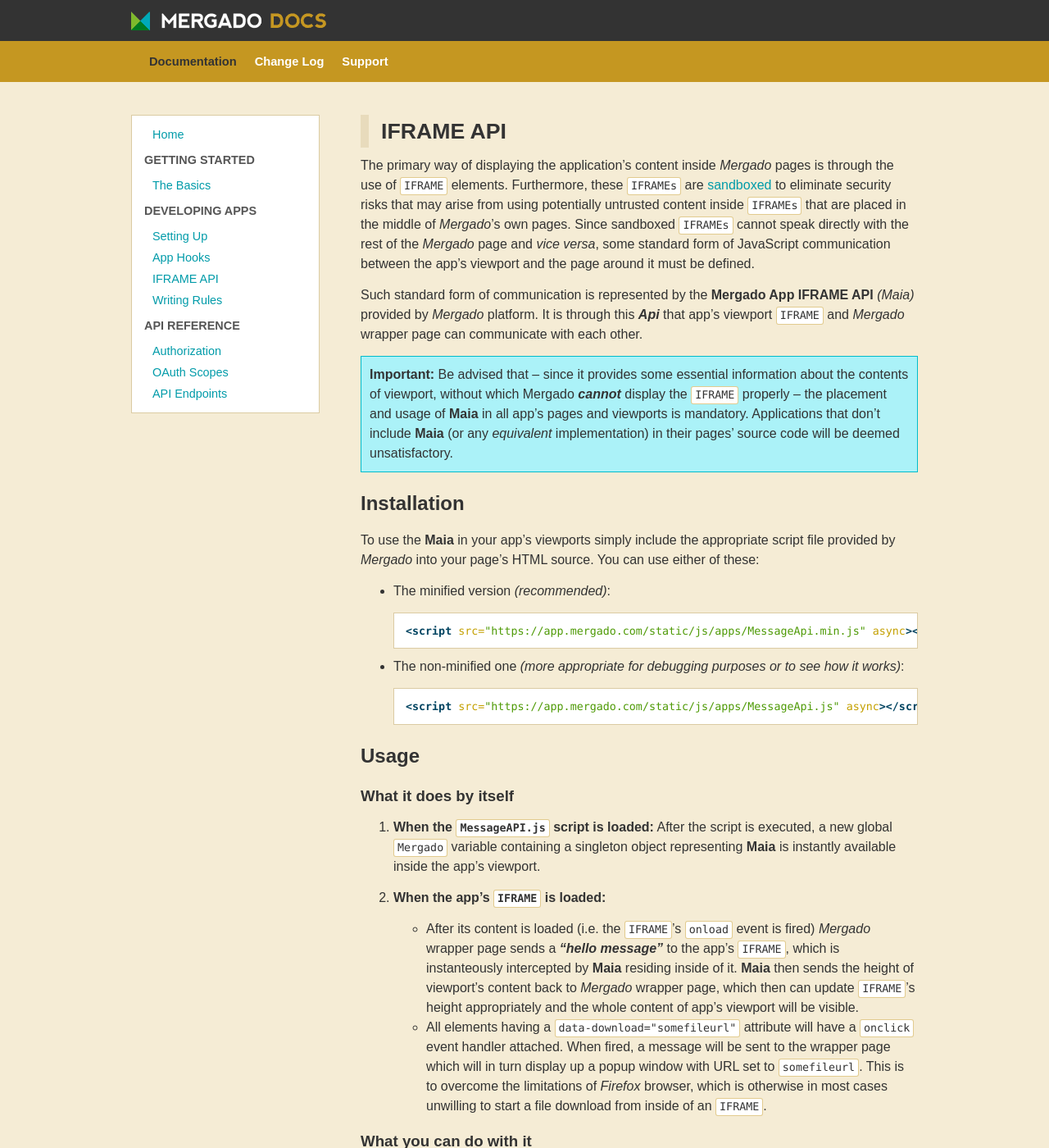
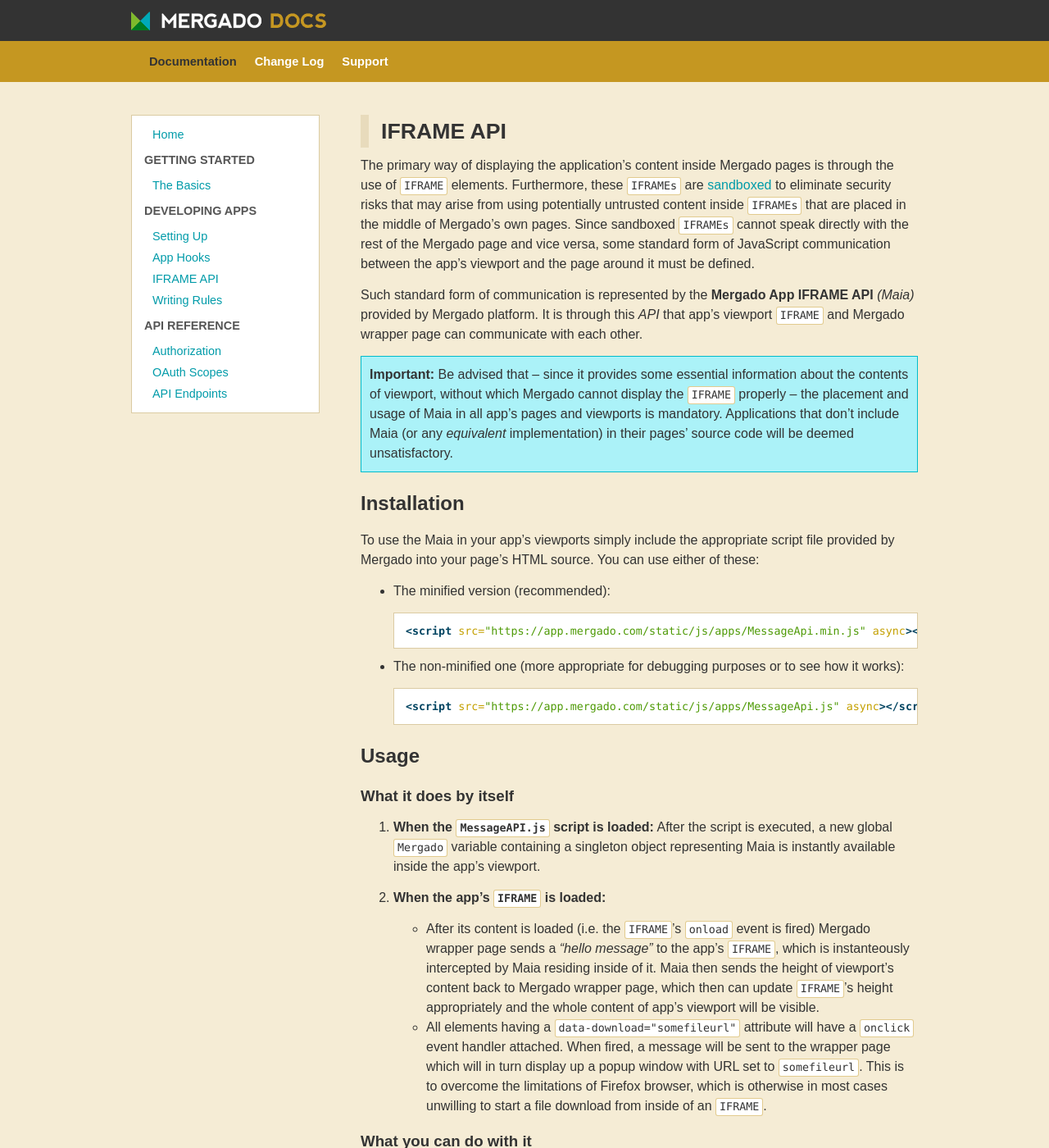
Before and after one commit to michalwiglasz/docs, a Jekyll site: the page built from _posts/2016-05-24-iframe-api.md, in a window 1280 px wide and 1400 px high. Shown: the whole window at 82% size. Built offline with Jekyll 4.4.1, drawn with Linux system fonts in a browser that asks for light colours; some of the changed text lies outside the part shown.

Commit message:
Removed overused italic and bold, it's consedered a bad practice as it makes really important sentences less visible. And it is ugly. And there is no point in typesetting every occurence of Mergado in italic. And using bold italic should be avoided as much as possible.

````diff
--- a/_posts/2016-05-24-iframe-api.md
+++ b/_posts/2016-05-24-iframe-api.md
@@ -7,23 +7,23 @@ active_item: ""
 order: 3
 ---
 
-The primary way of displaying the application's content inside *Mergado* pages is through the use of `IFRAME` elements. Furthermore, these `IFRAMEs` are [sandboxed](https://developer.mozilla.org/en-US/docs/Web/HTML/Element/iframe#attr-sandbox) to eliminate security risks that may arise from using potentially untrusted content inside `IFRAMEs` that are placed in the middle of *Mergado*'s own pages. Since sandboxed `IFRAMEs` cannot speak directly with the rest of the *Mergado* page and *vice versa*, some standard form of JavaScript communication between the app's viewport and the page around it must be defined.
+The primary way of displaying the application's content inside Mergado pages is through the use of `IFRAME` elements. Furthermore, these `IFRAMEs` are [sandboxed](https://developer.mozilla.org/en-US/docs/Web/HTML/Element/iframe#attr-sandbox) to eliminate security risks that may arise from using potentially untrusted content inside `IFRAMEs` that are placed in the middle of Mergado's own pages. Since sandboxed `IFRAMEs` cannot speak directly with the rest of the Mergado page and vice versa, some standard form of JavaScript communication between the app's viewport and the page around it must be defined.
 
-Such standard form of communication is represented by the **Mergado App IFRAME API** *(Maia)* provided by *Mergado* platform. It is through this ***Api*** that app's viewport `IFRAME` and *Mergado* wrapper page can communicate with each other.
+Such standard form of communication is represented by the **Mergado App IFRAME API** *(Maia)* provided by Mergado platform. It is through this *API* that app's viewport `IFRAME` and Mergado wrapper page can communicate with each other.
 
 {: .info}
-**Important:** Be advised that -- since it provides some essential information about the contents of viewport, without which Mergado ***cannot*** display the `IFRAME` properly -- the placement and usage of **Maia** in all app's pages and viewports is mandatory. Applications that don't include **Maia** (or any *equivalent* implementation) in their pages' source code will be deemed unsatisfactory.
+**Important:** Be advised that -- since it provides some essential information about the contents of viewport, without which Mergado cannot display the `IFRAME` properly -- the placement and usage of Maia in all app's pages and viewports is mandatory. Applications that don't include Maia (or any *equivalent* implementation) in their pages' source code will be deemed unsatisfactory.
 
 ## Installation
 
-To use the **Maia** in your app's viewports simply include the appropriate script file provided by *Mergado* into your page's HTML source. You can use either of these:
+To use the Maia in your app's viewports simply include the appropriate script file provided by Mergado into your page's HTML source. You can use either of these:
 
-- The minified version *(recommended)*:
+- The minified version (recommended):
 
   ```html
   <script src="https://app.mergado.com/static/js/apps/MessageApi.min.js" async></script>
   ```
-- The non-minified one *(more appropriate for debugging purposes or to see how it works)*:
+- The non-minified one (more appropriate for debugging purposes or to see how it works):
 
   ```html
   <script src="https://app.mergado.com/static/js/apps/MessageApi.js" async></script>
@@ -32,21 +32,23 @@ To use the **Maia** in your app's viewports simply include the appropriate scrip
 ## Usage
 
 ### What it does by itself
+
 1. **When the `MessageAPI.js` script is loaded:**
-After the script is executed, a new global `Mergado` variable containing a singleton object representing **Maia** is instantly available inside the app's viewport.
+After the script is executed, a new global `Mergado` variable containing a singleton object representing Maia is instantly available inside the app's viewport.
 
 2. **When the app's `IFRAME` is loaded:**
-   - After its content is loaded (i.e. the `IFRAME`'s `onload` event is fired) *Mergado* wrapper page sends a ***"hello message"*** to the app's `IFRAME`, which is instanteously intercepted by **Maia** residing inside of it. **Maia** then sends the height of viewport's content back to *Mergado* wrapper page, which then can update `IFRAME`'s height appropriately and the whole content of app's viewport will be visible.
-   - All elements having a `data-download="somefileurl"` attribute will have a `onclick` event handler attached. When fired, a message will be sent to the wrapper page which will in turn display up a popup window with URL set to `somefileurl`. This is to overcome the limitations of *Firefox* browser, which is otherwise in most cases unwilling to start a file download from inside of an `IFRAME`.
+   - After its content is loaded (i.e. the `IFRAME`'s `onload` event is fired) Mergado wrapper page sends a *"hello message"* to the app's `IFRAME`, which is instanteously intercepted by Maia residing inside of it. Maia then sends the height of viewport's content back to Mergado wrapper page, which then can update `IFRAME`'s height appropriately and the whole content of app's viewport will be visible.
+   - All elements having a `data-download="somefileurl"` attribute will have a `onclick` event handler attached. When fired, a message will be sent to the wrapper page which will in turn display up a popup window with URL set to `somefileurl`. This is to overcome the limitations of Firefox browser, which is otherwise in most cases unwilling to start a file download from inside of an `IFRAME`.
 
 ### What you can do with it
+
 The `Mergado` object has a number of methods which can be used to better your application, improve its usability or overcome any limitations that are the result of strict handling of sandboxed `IFRAME`s by web browsers.
 
 Method | Parameters | Description
 ------ | ---------- | -----------
 `Mergado.tellHeight([int heightInPixels])` | - `heightInPixels` (optional): Can be set in pixels, `0` or `undefined` | The *wrapper page* will set height of app's viewport `IFRAME` to this number of pixels. If no height is passed, it will be determined automatically.
-`Mergado.startDownload(string url)` | - `url`: Target URL to start download from | A new mini window will be popped up having ***target URL*** as its location. The window will be closed after 10 seconds; until then the target server has time to make a proper response. In this case most probably in a form of a **file download**.
-`Mergado.openWindow(string url)` | - `url`: Target page URL | A new browser window will be opened having the ***target URL*** as its location. This window will ***NOT*** automatically close itself.
+`Mergado.startDownload(string url)` | - `url`: Target URL to start download from | A new mini window will be popped up having *target URL* as its location. The window will be closed after 10 seconds; until then the target server has time to make a proper response. In this case most probably in a form of a file download.
+`Mergado.openWindow(string url)` | - `url`: Target page URL | A new browser window will be opened having the *target URL* as its location. This window will NOT automatically close itself.
 
 {: .warning}
-**Warning:** Do not manually *copy & paste* contents of `MessageAPI.js` file into your page's source code. **Always** include the remote `MessageAPI.js` script file provided by *Mergado* platform at `https://app.mergado.com/static/js/apps/MessageApi.js` or `https://app.mergado.com/static/js/apps/MessageApi.min.js`. This way you can be sure you use the most up-to-date version of **Maia**.
+**Warning:** Do not manually *copy & paste* contents of `MessageAPI.js` file into your page's source code. Always include the remote `MessageAPI.js` script file provided by Mergado platform at `https://app.mergado.com/static/js/apps/MessageApi.js` or `https://app.mergado.com/static/js/apps/MessageApi.min.js`. This way you can be sure you use the most up-to-date version of Maia.
````
Also changed, not shown: _posts/2016-06-02-app-hooks.md (+10 -6 lines).
